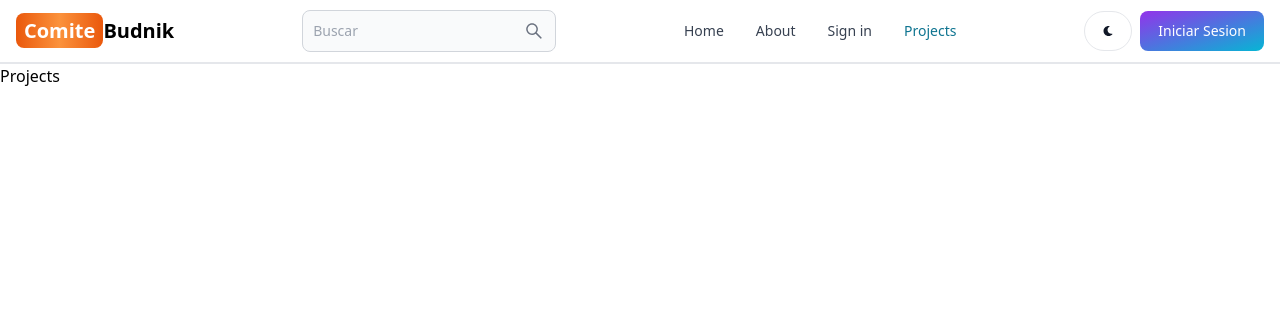
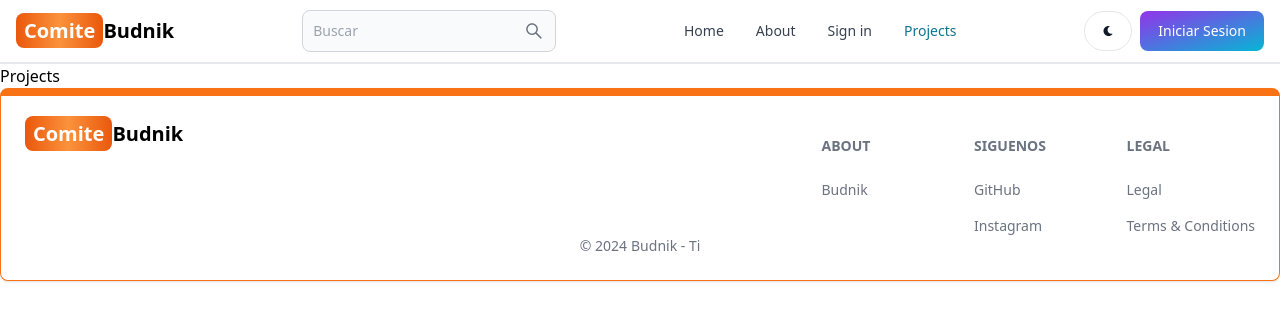
Before and after one commit to slasheR-46/MERN-COMITE-BUDNIK, a React (Vite) app in the folder client/: page /projects in a window 1280 px wide. Shown: the top 320 px of the page. Built offline with nearby package versions, Linux system fonts and the light colour scheme.

Commit message:
avance creacion footer

```diff
--- a/client/src/App.jsx
+++ b/client/src/App.jsx
@@ -7,6 +7,7 @@
 import Dashboard from "./pages/Dashborad";
 import Projects from "./pages/Projects";
 import Header from "./components/Header";
+import Footer from "./components/Footer";
 
 export default function App() {
   return (
@@ -20,6 +21,7 @@
         <Route path="/dashboard" element={<Dashboard />} />
         <Route path="projects" element={<Projects />} />
       </Routes>
+      <Footer />
     </BrowserRouter>
   );
 }
--- /dev/null
+++ b/client/src/components/Footer.jsx
@@ -0,0 +1,71 @@
+import { Footer } from "flowbite-react";
+import { Link } from "react-router-dom";
+
+export default function FooterCom() {
+  return (
+    <Footer container className="border border-t-8 border-orange-500">
+      <div className="w-full max-w-7xl mx-auto">
+        <div className="grid w-full justify-between sm:flex md:grid-cols-1">
+          <div className="mg-5">
+            <Link
+              to="/"
+              className=" self-center whitespace-nowrap text-lg sm:text-xl font-semibold dark:text-white"
+            >
+              <span className="px-2 py-1 bg-gradient-to-r from-orange-600 via-orange-400 to-orange-600 rounded-lg text-white">
+                Comite
+              </span>
+              Budnik
+            </Link>
+          </div>
+          <div className="grid grid-cols-2 gap-8 mt-4 sm:grid-cols-3 sm:gap-6">
+            <div>
+              <Footer.Title title="About" />
+              <Footer.LinkGroup col>
+                <Footer.Link
+                  href="https://www.budnik.cl"
+                  target="_blank"
+                  rel="noopener noreferrer"
+                >
+                  Budnik
+                </Footer.Link>
+              </Footer.LinkGroup>
+            </div>
+            <div>
+              <Footer.Title title="Siguenos" />
+              <Footer.LinkGroup col>
+                <Footer.Link
+                  href="https://www.budnik.cl"
+                  target="_blank"
+                  rel="noopener noreferrer"
+                >
+                  GitHub
+                </Footer.Link>
+                <Footer.Link
+                  href="https://www.budnik.cl"
+                  target="_blank"
+                  rel="noopener noreferrer"
+                >
+                  Instagram
+                </Footer.Link>
+              </Footer.LinkGroup>
+            </div>
+            <div>
+              <Footer.Title title="Legal" />
+              <Footer.LinkGroup col>
+                <Footer.Link href="#">Legal</Footer.Link>
+                <Footer.Link href="#">Terms &amp; Conditions</Footer.Link>
+              </Footer.LinkGroup>
+            </div>
+          </div>
+        </div>
+        <div className="">
+          <Footer.Copyright
+            href="#"
+            by="Budnik - Ti"
+            year={new Date().getFullYear()}
+          />
+        </div>
+      </div>
+    </Footer>
+  );
+}
--- a/client/src/pages/SignUp.jsx
+++ b/client/src/pages/SignUp.jsx
@@ -44,7 +44,10 @@
       <div className="flex p-3 max-w-3xl mx-auto flex-col md:flex-row md:items-center gap-5">
         {/* left */}
         <div className="flex-1">
-          <Link to="/" className=" font-bold dark:text-white text-4xl">
+          <Link
+            to="/"
+            className="self-center whitespace-nowrap text-lg sm:text-xl font-semibold dark:thext white"
+          >
             <span className="px-2 py-1 bg-gradient-to-r from-orange-600 via-orange-400 to-orange-600 rounded-lg text-white">
               Comite
             </span>
```
